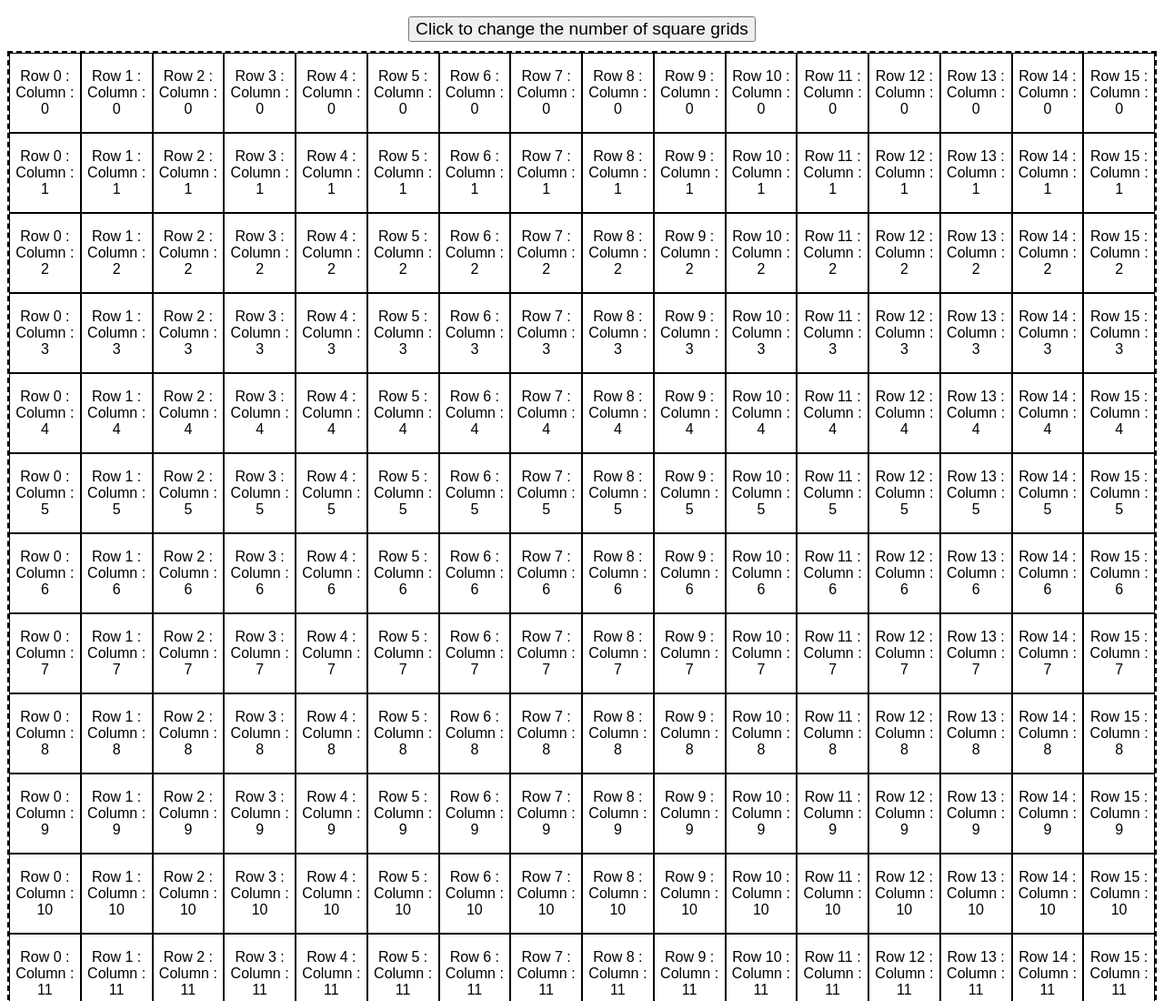
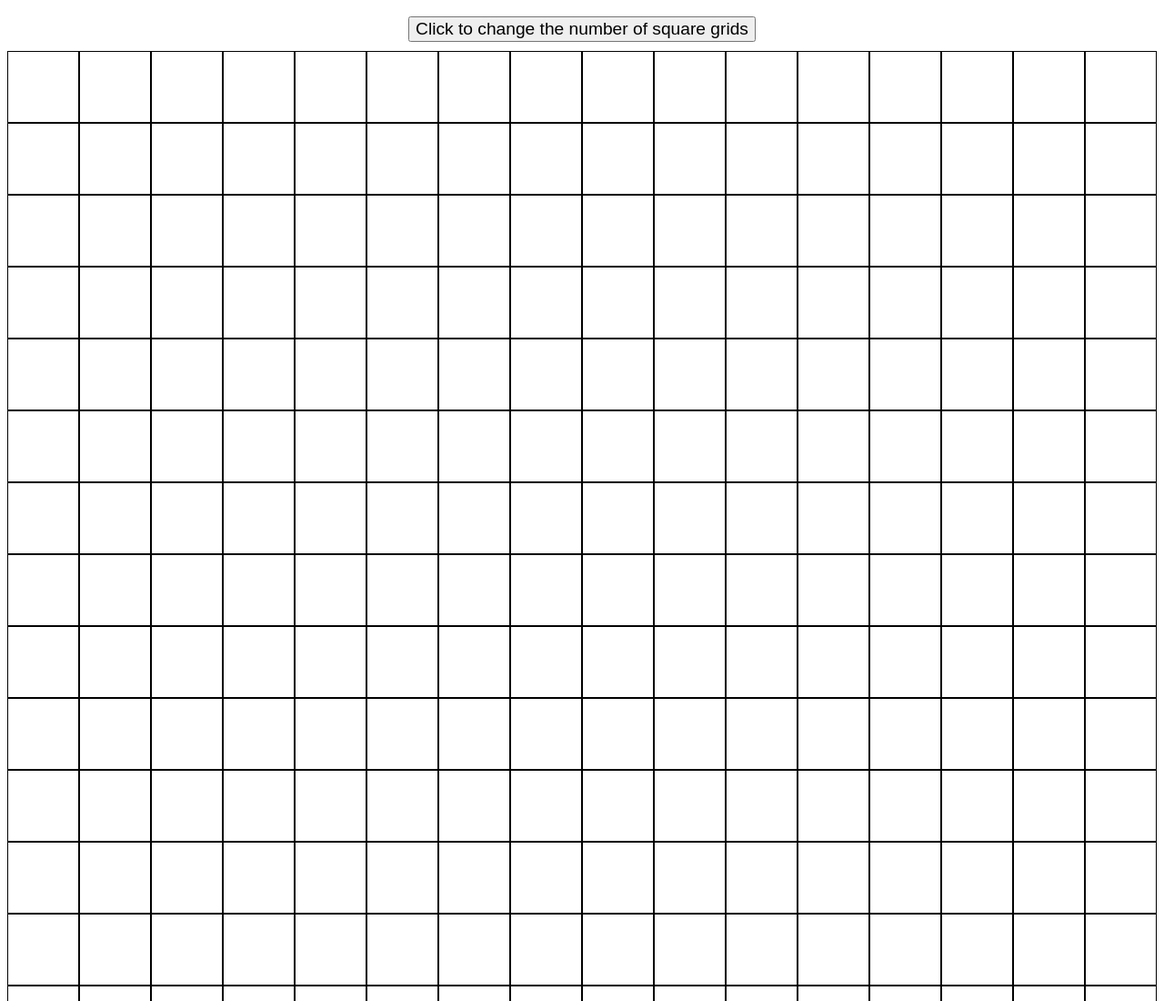
Before and after one commit to arioflorido/training-odin-etch-a-sketch, a plain HTML site: page index.html in a window 1280 px wide. Shown: the top 1100 px of the page at 91% size. Drawn offline with Linux system fonts and the light colour scheme.

Commit message:
feat : add aspect ratio to keep grid square, square
Signed-off-by: Aaron Rioflorido <aaron.rioflorido@gmail.com>

```diff
--- a/index.js
+++ b/index.js
@@ -15,10 +15,10 @@ function createGrid(gridCount = DEFAULT_GRID_COUNT) {
 
     for (let currentColumn = 0; currentColumn < columnSize; currentColumn++) {
       const squareDiv = document.createElement("div");
-      const samplep = document.createElement("p");
-      samplep.textContent = `Row ${currentRow} : Column : ${currentColumn}`;
-      squareDiv.appendChild(samplep);
       squareDiv.classList.add("square");
+      //   const samplep = document.createElement("p");
+      //   samplep.textContent = `Row ${currentRow} : Column : ${currentColumn}`;
+      //   squareDiv.appendChild(samplep);
       subcontainer.appendChild(squareDiv);
     }
 
--- a/style.css
+++ b/style.css
@@ -17,7 +17,6 @@ button.updateGridCountButton {
 }
 
 div.container {
-  border: 2px dashed black;
   display: flex;
   flex-direction: row;
 }
@@ -29,6 +28,7 @@ div.subcontainer {
 
 div.square {
   border: 1px solid black;
+  aspect-ratio: 1 / 1; /* keeps them square */
 }
 
 div.square:hover {
```
